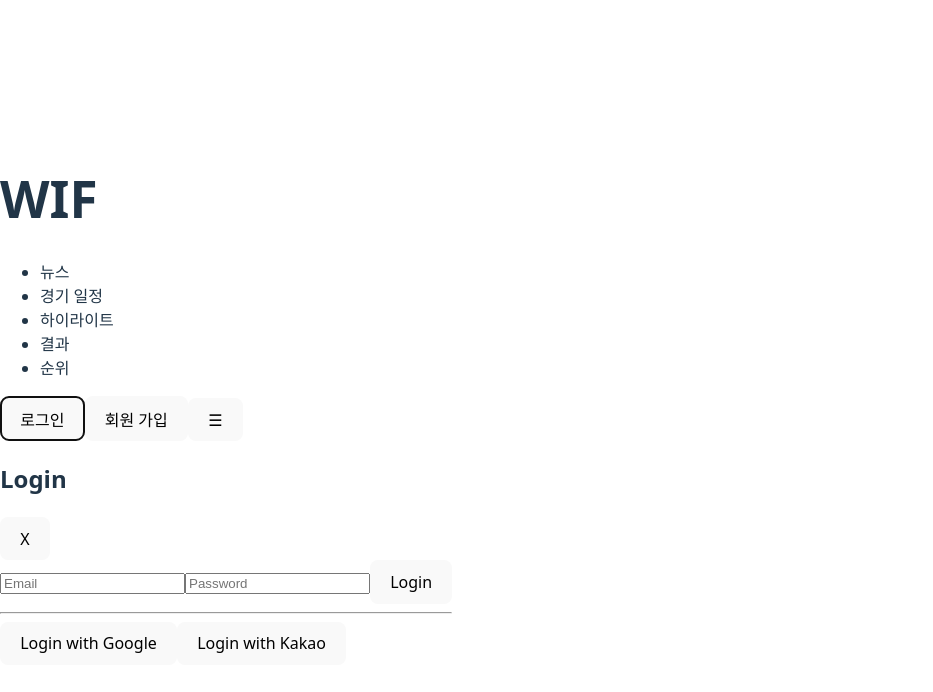
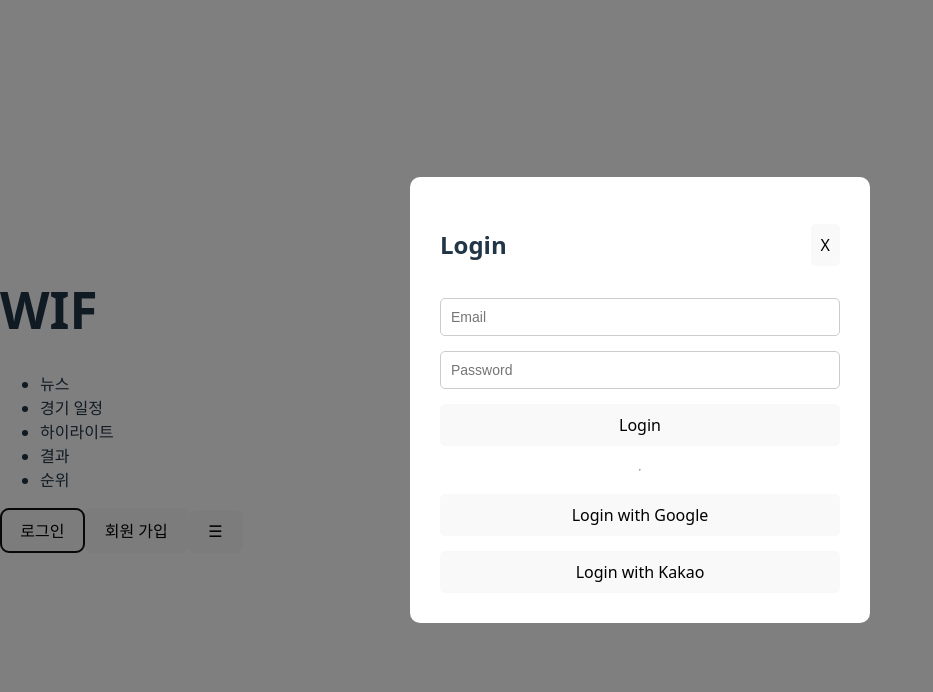
Before and after one commit to JANG-3584765/WhatisF1-WIF-, a React (Vite) app: page / in a window 1280 px wide. Both pictures are taken after a click on the button "로그인". Shown: the top 692 px of the page, without its empty margins (0-933 px from the left). Built offline with nearby package versions, Linux system fonts and the light colour scheme.

Commit message:
Login css, close function

```diff
--- /dev/null
+++ b/src/components/Header/Login/LoginModal.css
@@ -0,0 +1,48 @@
+.login-modal {
+  position: fixed; /*화면 전체 기준 위치*/
+  top: 0;
+  left: 0;
+  width: 100%; height: 100%; /*화면 전체 덮기*/
+  background-color: rgba(0, 0, 0, 0.5);
+  display: flex; /*가운데 정렬*/
+  justify-content: center;
+  align-items: center;
+}
+
+.modal-content {
+  width: 400px;
+  padding: 30px;
+
+  background: white;
+  border-radius: 10px; /*둥근 모서리*/
+
+  display: flex;
+  flex-direction: column;
+  gap: 15px;
+}
+
+/*헤더 정렬*/
+.modal-header {
+  display: flex;
+  justify-content: space-between;
+  align-items: center;
+}
+
+/*입력창 스타일*/
+.modal-content input {
+  padding: 10px;
+  font-size: 14px;
+
+  border: 1px solid #ccc;
+  border-radius: 5px;
+}
+
+/*로그인 버튼*/
+.modal-content button {
+  padding: 10px;
+
+  border: none;
+  border-radius: 5px;
+
+  cursor: pointer;
+}
--- a/src/components/Header/Login/LoginModal.jsx
+++ b/src/components/Header/Login/LoginModal.jsx
@@ -1,8 +1,13 @@
+import "./LoginModal.css";
+
 function LoginModal({ closeLogin }) {
   return (
-    <div className="login-modal">
+    <div className="login-modal" onClick={closeLogin}>
 
-      <div className="modal-content">
+      <div
+        className="modal-content"
+        onClick={(e) => e.stopPropagation()}
+      >
 
         <div className="modal-header">
           <h2>Login</h2>
@@ -14,13 +19,16 @@ function LoginModal({ closeLogin }) {
 
         <input type="email" placeholder="Email" />
         <input type="password" placeholder="Password" />
+
         <button>Login</button>
+
         <hr />
 
         <button>Login with Google</button>
         <button>Login with Kakao</button>
 
       </div>
+
     </div>
   );
 }
```
